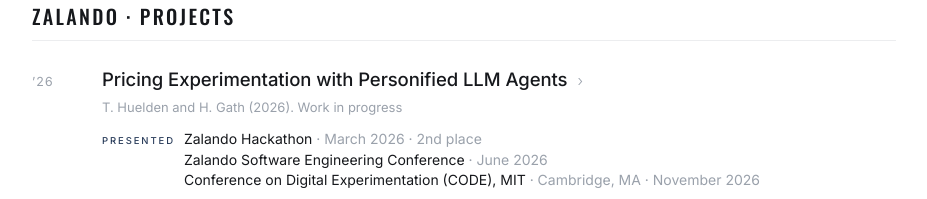
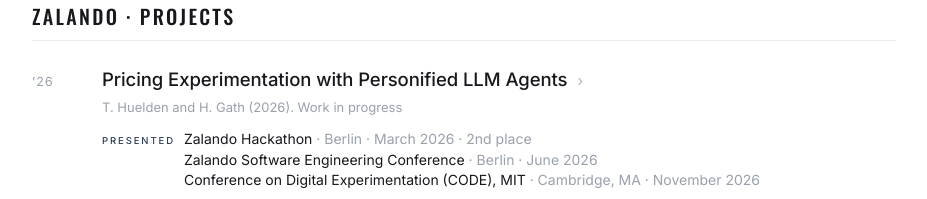
Before and after one commit to thuelden/thuelden.github.io, a plain HTML site: page index.html in a window 1280 px wide. Shown: the part 1080-1279 px from the top of the page, without its empty margins (352-1279 px from the left). Drawn offline with nearby package versions, Linux system fonts and the light colour scheme.

Commit message:
Harmonise talk venues

```diff
--- a/index.html
+++ b/index.html
@@ -289,7 +289,7 @@
             <p class="cite">T. Huelden and H. Gath (2026). Work in progress</p>
             <span class="presented">
               <span class="pl">Presented</span>
-              <span class="pv">Zalando Hackathon <span>· March 2026 · 2nd place</span><br>Zalando Software Engineering Conference <span>· June 2026</span><br>Conference on Digital Experimentation (CODE), MIT <span>· Cambridge, MA · November 2026</span></span>
+              <span class="pv">Zalando Hackathon <span>· Berlin · March 2026 · 2nd place</span><br>Zalando Software Engineering Conference <span>· Berlin · June 2026</span><br>Conference on Digital Experimentation (CODE), MIT <span>· Cambridge, MA · November 2026</span></span>
             </span>
             <span class="foot">
               <span class="tags"><span class="tag">LLMs</span><span class="tag">Online experimentation</span><span class="tag">Algorithmic pricing</span></span>
```
